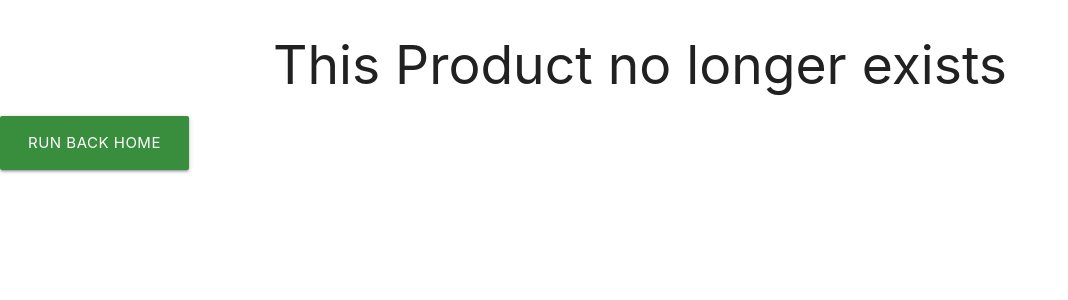
After one commit to michodgs25/jeffs-store, a Flask app: template templates/error.html in a window 1280 px wide. The commit adds this page. Shown: the top 300 px of the page, without its empty margins (0-1068 px from the left). Run offline with Flask 2, Linux system fonts and the light colour scheme; the template is opened without the code that fills it, so the values that code supplies are empty; some libraries are stand-ins or nearby versions.

Commit message:
Add error.html template

```diff
--- /dev/null
+++ b/templates/error.html
@@ -0,0 +1,9 @@
+{% extends "base.html" %}
+{% block content %}
+
+    <!--Error message and return home button-->
+    <div>
+        <h2>This Product no longer exists</h2>
+        <a href="{{ url_for('products') }}" class="btn-large green darken-2">Run back home</a>
+    </div>
+{% endblock %}
--- a/templates/index.html
+++ b/templates/index.html
@@ -1,7 +1,6 @@
 {% extends "base.html" %}
 {% block content %}
 
-<body>
     <!--Products display table, user can view, edit and delete products-->
     <h2>Product Table</h2>
     <div class="add-btn">
```
